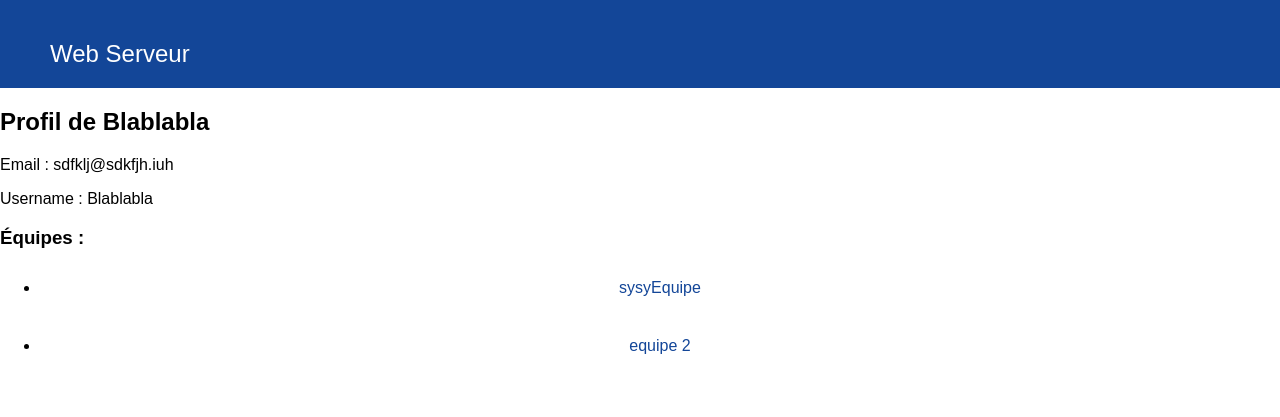
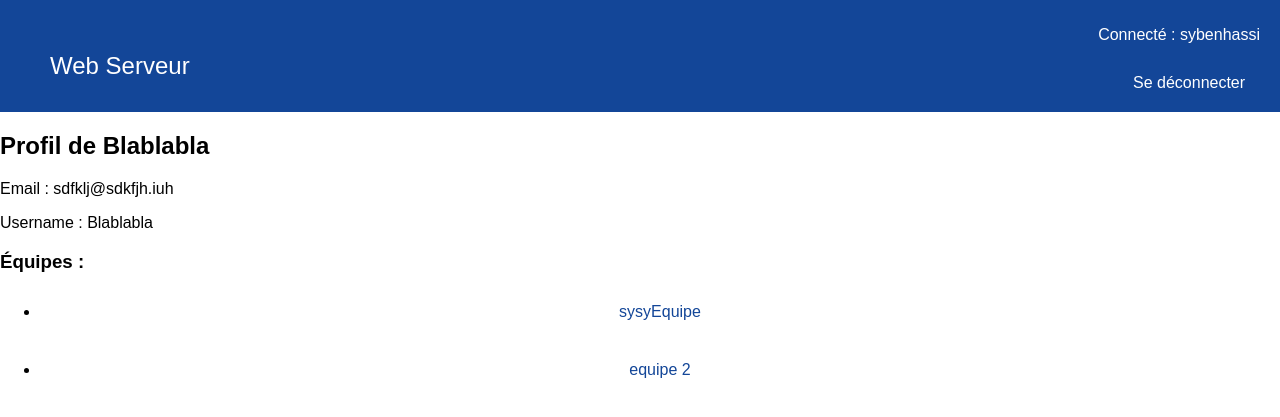
Before and after one commit to Syrinbh/projetServeur, a Django app: page /member/3/ in a window 1280 px wide. Shown: the top 417 px of the page. Run offline with Django 5.2, Linux system fonts and the light colour scheme; a user stored in the database is signed in; data comes from the database, SQL or seed files in the repository; parts of the project's set-up code (start-up, migrations or seed data) failed here and were passed over.

Commit message:
navbar page html

```diff
--- a/tasks/templates/tasks/member_profile.html
+++ b/tasks/templates/tasks/member_profile.html
@@ -12,10 +12,22 @@
     <nav class="navbar">
       <div class="navbar-left">
           <div class="navbar-right">
+
               <a href="{% url 'home' %}">Web Serveur</a>
           </div>
+
+      </div>
+      <div class="navbar-right">
+          {% if user.is_authenticated %}
+              <p>Connecté : {{ user.username }}</p>
+              <a href="{%url 'logout' %}">Se déconnecter</a>
+          {% else %}
+              <a href="register/">Register</a>
+              <a href="login/">Login</a>
+          {% endif %}
       </div>
   </nav>
+
 
 
     <!-- On affiche le nom du membre , son email etc... -->
```
Lines whose indentation alone changed are shown as unchanged.
